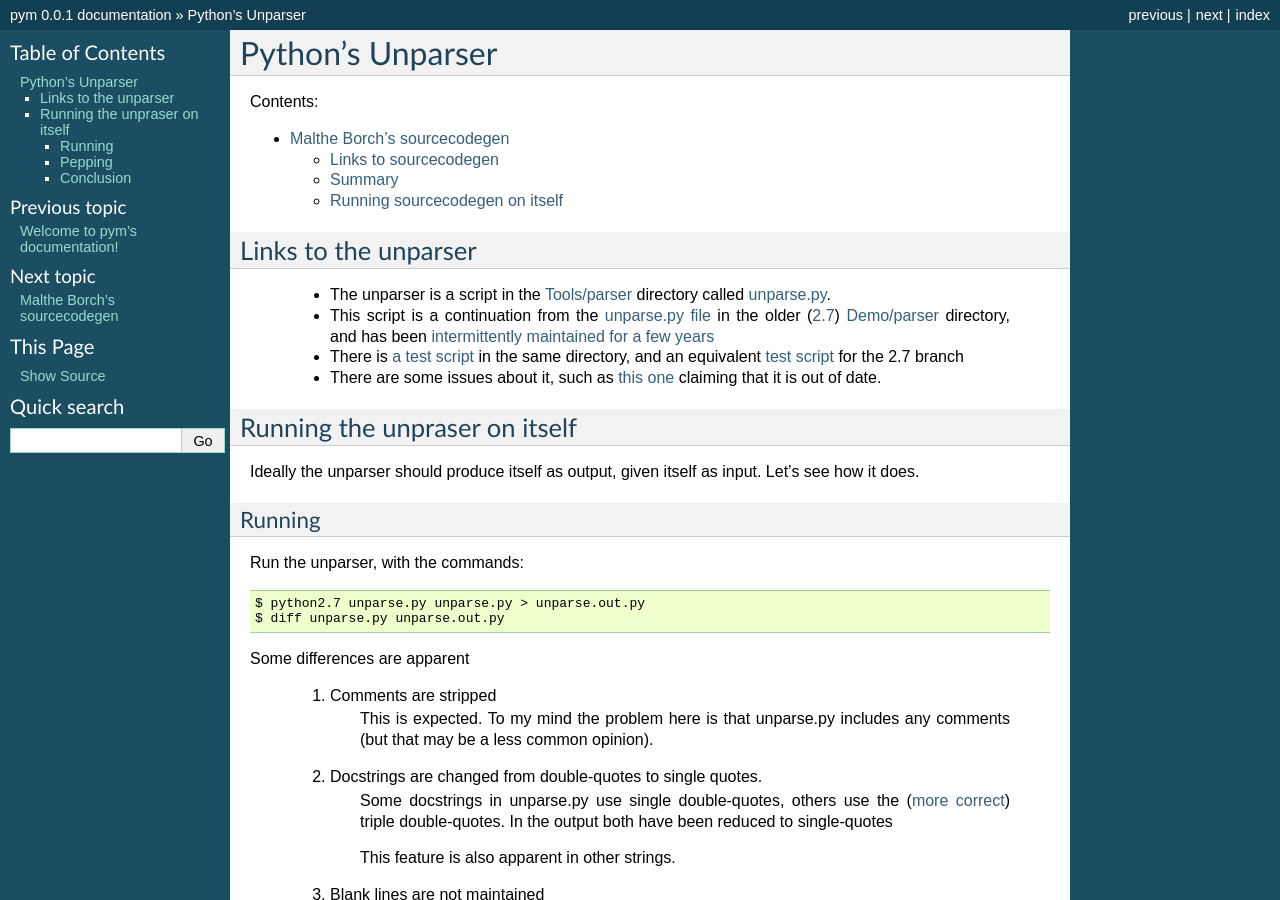
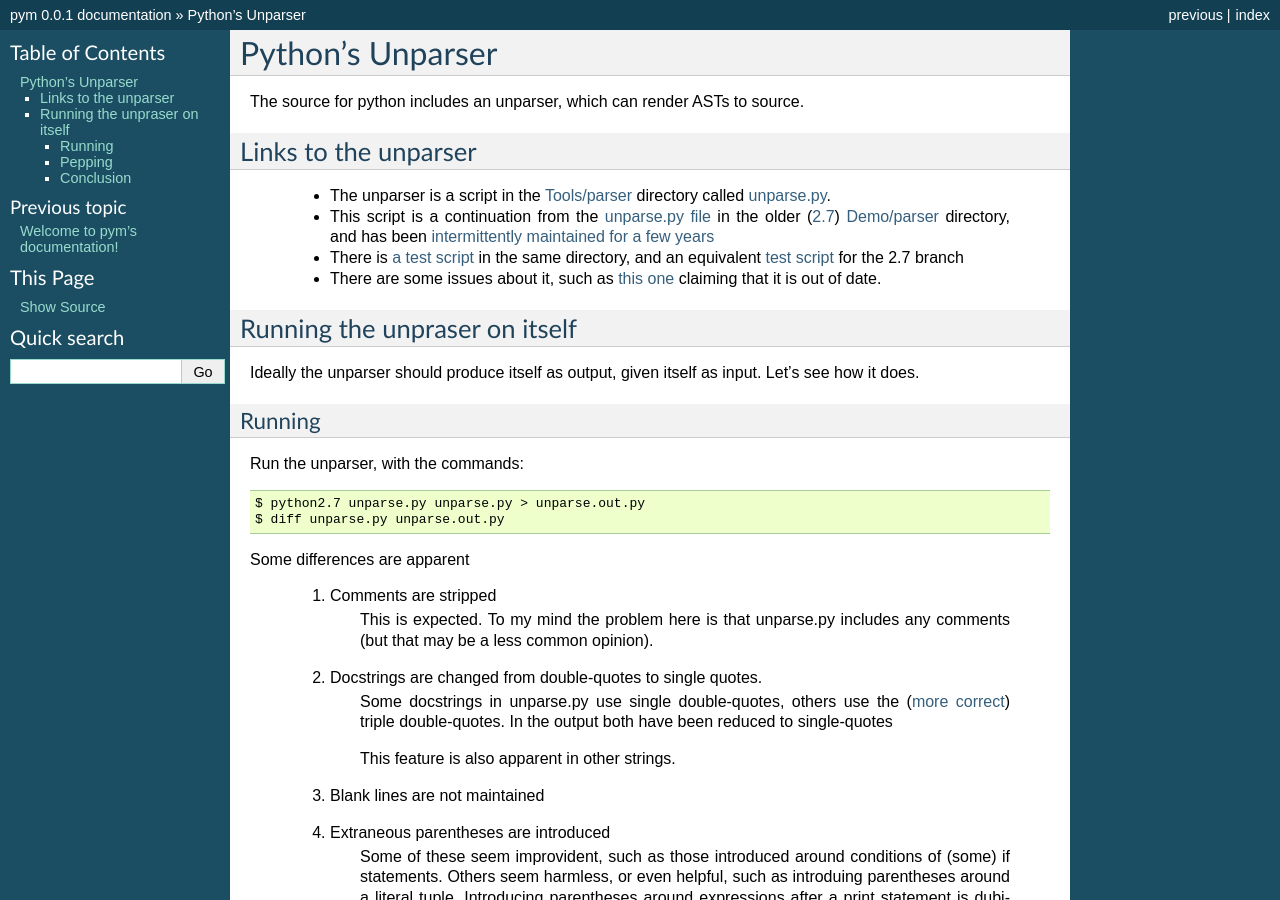
Before and after one commit to jalanb/pym, a Sphinx documentation site: the page built from docs/python_unparser.rst, in a window 1280 px wide and 900 px high. Built offline with Sphinx 7.4.7, drawn with Linux system fonts in a browser that asks for light colours; formulas are drawn with MathJax 3.

Commit message:
Remove extraneous contents directives

```diff
--- a/docs/python_unparser.rst
+++ b/docs/python_unparser.rst
@@ -6,12 +6,7 @@
 Python's Unparser
 =================
 
-Contents:
-
-.. toctree::
-   :maxdepth: 2
-
-   sourcecodegen
+The source for python includes an unparser, which can render ASTs to source.
 
 .. _pythons_own_unparser:
 
--- a/docs/sourcecodegen.rst
+++ b/docs/sourcecodegen.rst
@@ -6,10 +6,7 @@
 Malthe Borch's sourcecodegen
 ============================
 
-Contents:
-
-.. toctree::
-   :maxdepth: 2
+sourcecodegen is a project by `Malthe Borch <http://www.maltheborch.com/>`_ which can generate source code from ASTs.
 
 .. _malthes_sourcecodegen:
 
@@ -18,7 +15,6 @@
 
   * The source codegen project is stored `on github <https://github.com/malthe/sourcecodegen>`_
   * It is available `in the Cheeseshop <https://pypi.python.org/pypi/sourcecodegen/0.6.14>`_
-
 
 Summary
 -------
```
